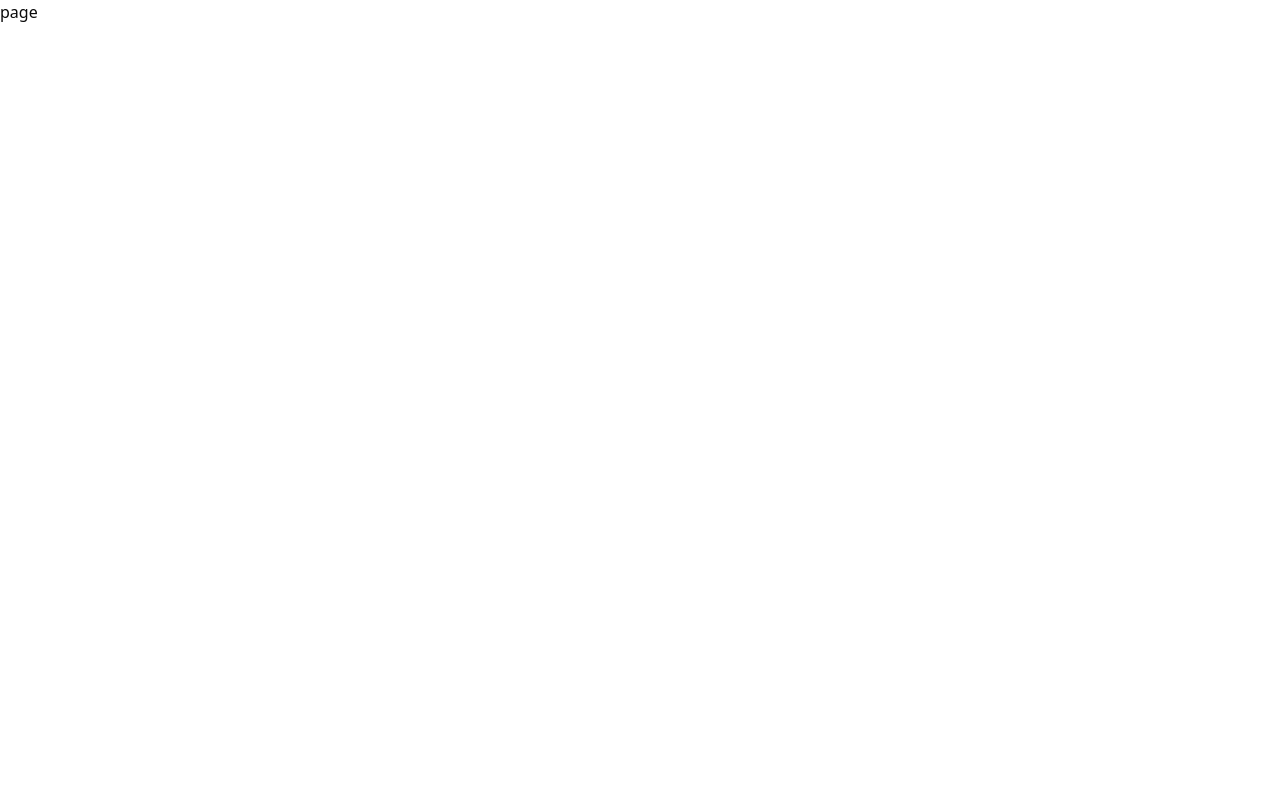
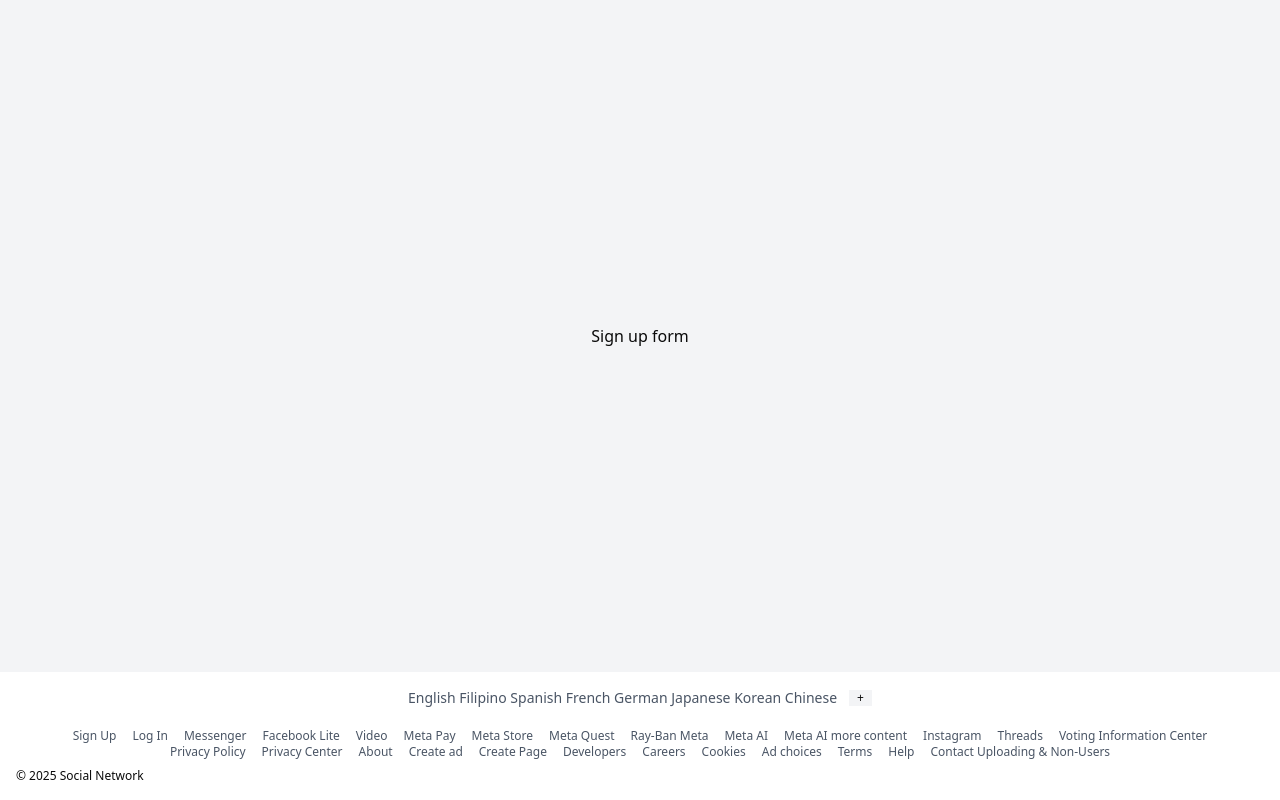
Before and after one commit to Tobikun11-Arch/Social-Network, a Next.js app in the folder frontend/: page /sign-up in a window 1280 px wide. Built offline with nearby package versions, Linux system fonts and the light colour scheme.

Commit message:
added sign up for layout ui

```diff
--- a/frontend/src/app/(auth)/sign-up/page.tsx
+++ b/frontend/src/app/(auth)/sign-up/page.tsx
@@ -1,7 +1,6 @@
 import React from 'react'
+import SignUpForm from '@/components/features/auth/sign-up/SignUpForm'
 
 export default function Registration() {
-  return (
-    <div>page</div>
-  )
+  return <SignUpForm />
 }
--- /dev/null
+++ b/frontend/src/components/features/auth/sign-up/SignUpForm.tsx
@@ -0,0 +1,13 @@
+import React from 'react'
+import Footer from '../../footer/Footer'
+
+export default function SignUpForm() {
+  return (
+    <div className='flex flex-col  min-h-screen'>
+      <section className='flex-grow bg-gray-100 flex items-center justify-center p-4 md:p-14'>
+        Sign up form
+      </section>
+      <Footer />
+    </div>
+  )
+}
--- /dev/null
+++ b/frontend/src/components/features/footer/Footer.tsx
@@ -0,0 +1,52 @@
+import React from 'react'
+
+export default function Footer() {
+  const languages = ["English", "Filipino", "Spanish", "French", "German", "Japanese", "Korean", "Chinese"];
+
+  return (
+    <footer className="bg-white p-4 text-left text-xs">
+    <div className="flex items-center justify-center">
+      <p className="text-gray-600 text-sm">{languages.join("  ")}</p>
+      <button className='px-2 flex justify-center items-center bg-gray-100 ml-3'>+</button>
+    </div>
+
+    <div className='flex justify-center mt-5 text-gray-600'>
+      <div className="flex flex-wrap gap-x-4 gap-y-1">
+        <p>Sign Up</p>
+        <p>Log In</p>
+        <p>Messenger</p>
+        <p>Facebook Lite</p>
+        <p>Video</p>
+        <p>Meta Pay</p>
+        <p>Meta Store</p>
+        <p>Meta Quest</p>
+        <p>Ray-Ban Meta</p>
+        <p>Meta AI</p>
+        <p>Meta AI more content</p>
+        <p>Instagram</p>
+        <p>Threads</p>
+        <p>Voting Information Center</p>
+      </div>
+    </div>
+
+    <div className='flex justify-center text-gray-600'>
+      <div className="flex flex-wrap gap-x-4 gap-y-1">
+        <p>Privacy Policy</p>
+        <p>Privacy Center</p>
+        <p>About</p>
+        <p>Create ad</p>
+        <p>Create Page</p>
+        <p>Developers</p>
+        <p>Careers</p>
+        <p>Cookies</p>
+        <p>Ad choices</p>
+        <p>Terms</p>
+        <p>Help</p>
+        <p>Contact Uploading & Non-Users</p>
+      </div>
+    </div>
+
+    <p className="mt-2 text-left">&copy; 2025 Social Network</p>
+  </footer>
+  )
+}
--- a/frontend/src/components/features/homepage/Homepage.tsx
+++ b/frontend/src/components/features/homepage/Homepage.tsx
@@ -1,65 +1,18 @@
 import React from 'react'
 import Hero from './components/Hero'
 import LoginForm from './components/LoginForm'
+import Footer from '../footer/Footer'
 
 export default function Homepage() {
-  const languages = ["English", "Filipino", "Spanish", "French", "German", "Japanese", "Korean", "Chinese"];
-
   return (
     <div className="min-h-screen flex flex-col">
-
       <main className="flex-grow bg-gray-100 flex items-center justify-center p-4 md:p-14">
         <section className='lg:flex gap-48'>
           <Hero />
           <LoginForm />
         </section>
       </main>
-
-      <footer className="bg-white p-4 text-left text-xs">
-        <div className="flex items-center justify-center">
-          <p className="text-gray-600 text-sm">{languages.join("  ")}</p>
-          <button className='px-2 flex justify-center items-center bg-gray-100 ml-3'>+</button>
-        </div>
-
-        <div className='flex justify-center mt-5 text-gray-600'>
-          <div className="flex flex-wrap gap-x-4 gap-y-1">
-            <p>Sign Up</p>
-            <p>Log In</p>
-            <p>Messenger</p>
-            <p>Facebook Lite</p>
-            <p>Video</p>
-            <p>Meta Pay</p>
-            <p>Meta Store</p>
-            <p>Meta Quest</p>
-            <p>Ray-Ban Meta</p>
-            <p>Meta AI</p>
-            <p>Meta AI more content</p>
-            <p>Instagram</p>
-            <p>Threads</p>
-            <p>Voting Information Center</p>
-          </div>
-        </div>
-
-        <div className='flex justify-center text-gray-600'>
-          <div className="flex flex-wrap gap-x-4 gap-y-1">
-            <p>Privacy Policy</p>
-            <p>Privacy Center</p>
-            <p>About</p>
-            <p>Create ad</p>
-            <p>Create Page</p>
-            <p>Developers</p>
-            <p>Careers</p>
-            <p>Cookies</p>
-            <p>Ad choices</p>
-            <p>Terms</p>
-            <p>Help</p>
-            <p>Contact Uploading & Non-Users</p>
-          </div>
-        </div>
-
-        <p className="mt-2 text-left">&copy; 2025 Social Network</p>
-      </footer>
-
+      <Footer />
     </div>
   )
 }
```
Also changed, not shown: frontend/src/components/features/auth/sign-up/compoonents/SignUpForm.tsx (deleted).
